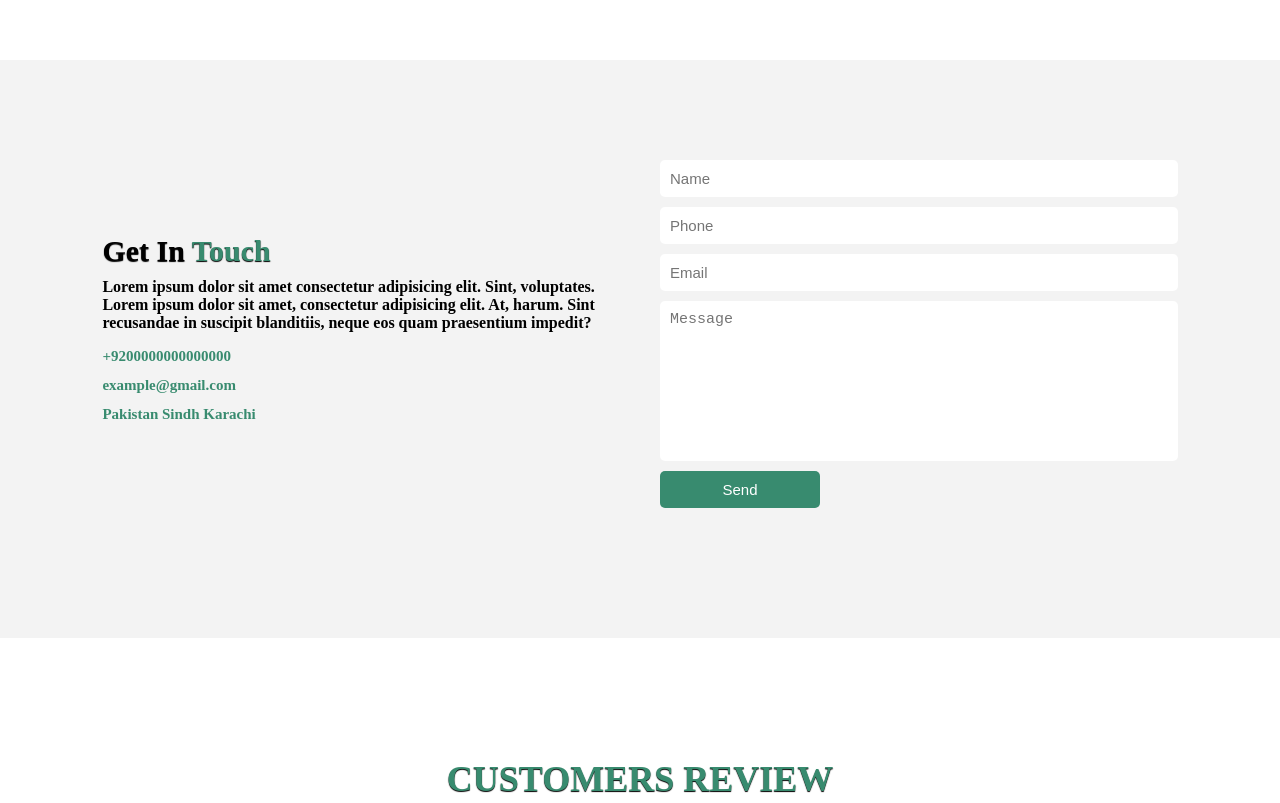
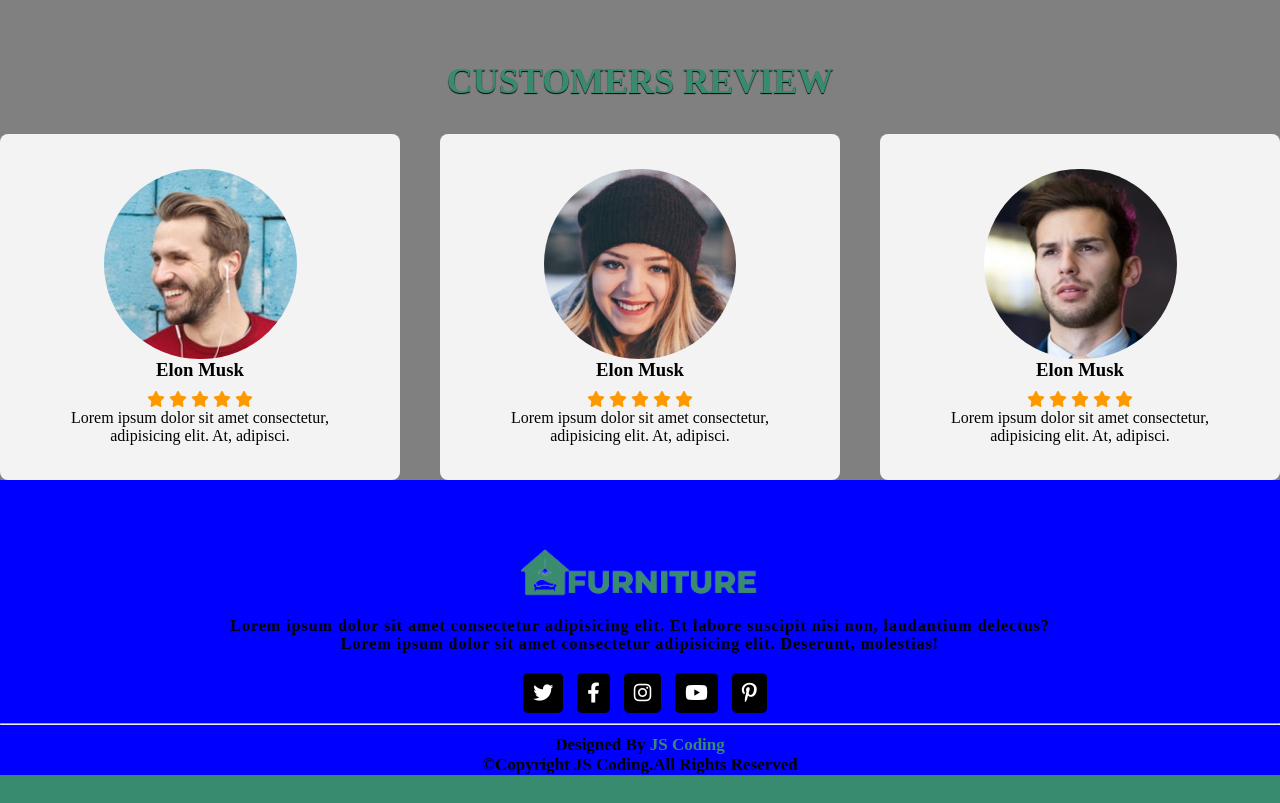
Before and after one commit to chauhanjitendra/Furniture-Website-new, a plain HTML site: page index.html in a window 1280 px wide. Shown: the part 4380-5183 px from the top of the page. After the commit the page ends 5155 px from the top, so only its background shows below. Drawn offline with Linux system fonts and the light colour scheme.

Commit message:
kmklmlksf

```diff
--- a/index.html
+++ b/index.html
@@ -289,7 +289,7 @@
 
 
     <!-- Contact Section Start -->
-    <section class="contact" id="contact">
+    <!-- <section class="contact" id="contact">
         <div class="content-text">
             <h2>Get In <span>Touch</span></h2>
             <p>Lorem ipsum dolor sit amet consectetur adipisicing elit. Sint, voluptates.</p>
@@ -312,7 +312,7 @@
             </form>
         </div>
 
-    </section>
+    </section> -->
     <!-- Contact Section End -->
 
 
--- a/style.css
+++ b/style.css
@@ -17,7 +17,7 @@ html::-webkit-scrollbar{
     width: 10px;
 }
 body{
-    background: white;
+    background: gray;
 }
 
 /* Header Start */
@@ -601,26 +601,26 @@ form textarea{
 
 /* Review Section Start */
 .review{
-    padding: 120px 8% 120px;
-    background: white;
+    /* padding: 120px 8% 120px; */
+    background: gray;
 }
 .review-content{
     display: grid;
     grid-template-columns: repeat(auto-fit, minmax(250px, auto));
     align-items: center;
     gap: 2.5rem;
-    margin-top: 5rem;
+    margin-top: 2rem;
 }
 .box{
     background: #f3f3f3;
     padding: 35px 45px;
-    height: 50vh;
+    /* height: 50vh; */
     border-radius: 8px;
     transition: 0.5s ease;
     text-align: center;
 }
 .img img{
-    width: 100px;
+    /* width: 100px; */
     border-radius: 100px;
 }
 .review .star i{
@@ -641,7 +641,7 @@ form textarea{
 /* Footer Start */
 #footer{
     width: 100%;
-    background: #f3f3f3;
+    background: blue;
 }
 .footer-content{
     text-align: center;
@@ -684,6 +684,7 @@ form textarea{
 /* Footer End */
 html{
     scroll-behavior: smooth;
+    background-color: #388b6f;
 }
 .arrow{
     position: fixed;
```
